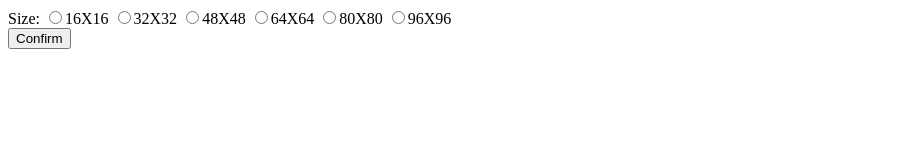
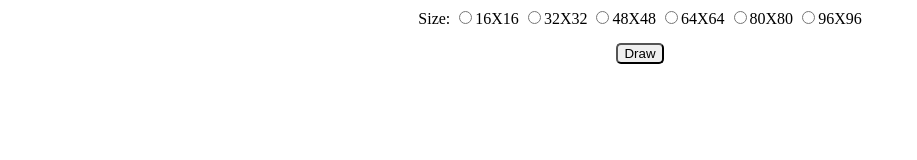
Before and after one commit to kelvylima/EtchASketch, a plain HTML site: page index.html in a window 1280 px wide. Shown: the whole page, without its empty margins (0-917 px from the left). Drawn offline with Linux system fonts and the light colour scheme.

Commit message:
Finished

```diff
--- a/index.html
+++ b/index.html
@@ -19,7 +19,7 @@
             <input type="radio" name="gridsize" value="96"/>96X96
         </div>
         <div class="button">
-            <button id="confirmbutton">Confirm</button>
+            <button id="confirmbutton">Draw</button>
         </div>
     </div>
     <br>
--- a/style.css
+++ b/style.css
@@ -1,6 +1,22 @@
 #container {
     display: flex;
+    justify-content: center;
+
 }
+
+#gridsize {
+    display: flex;
+    flex-direction: column;
+    gap: 15px;
+    align-items: center;
+
+}
+
+
+#confirmbutton {
+    border-radius: 5px;
+}
+
 
 .column {
     flex: 0;
```
